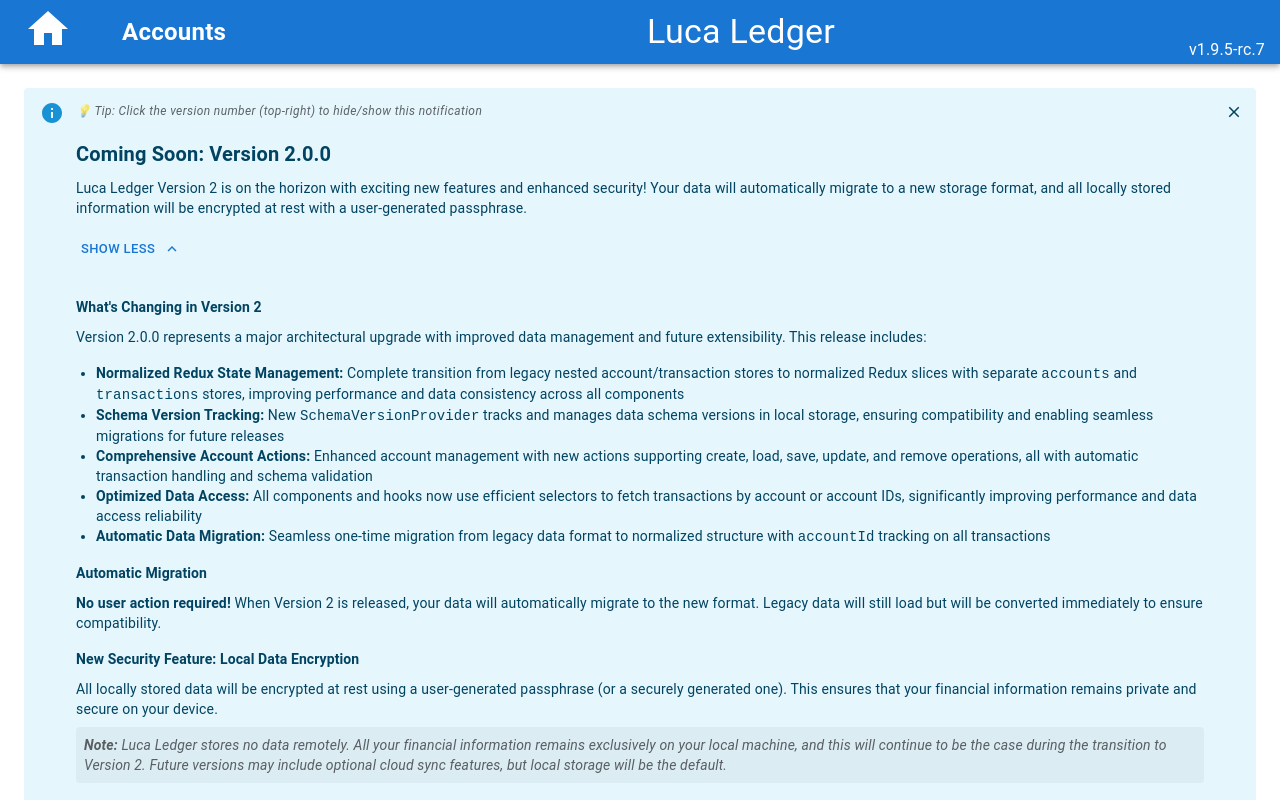
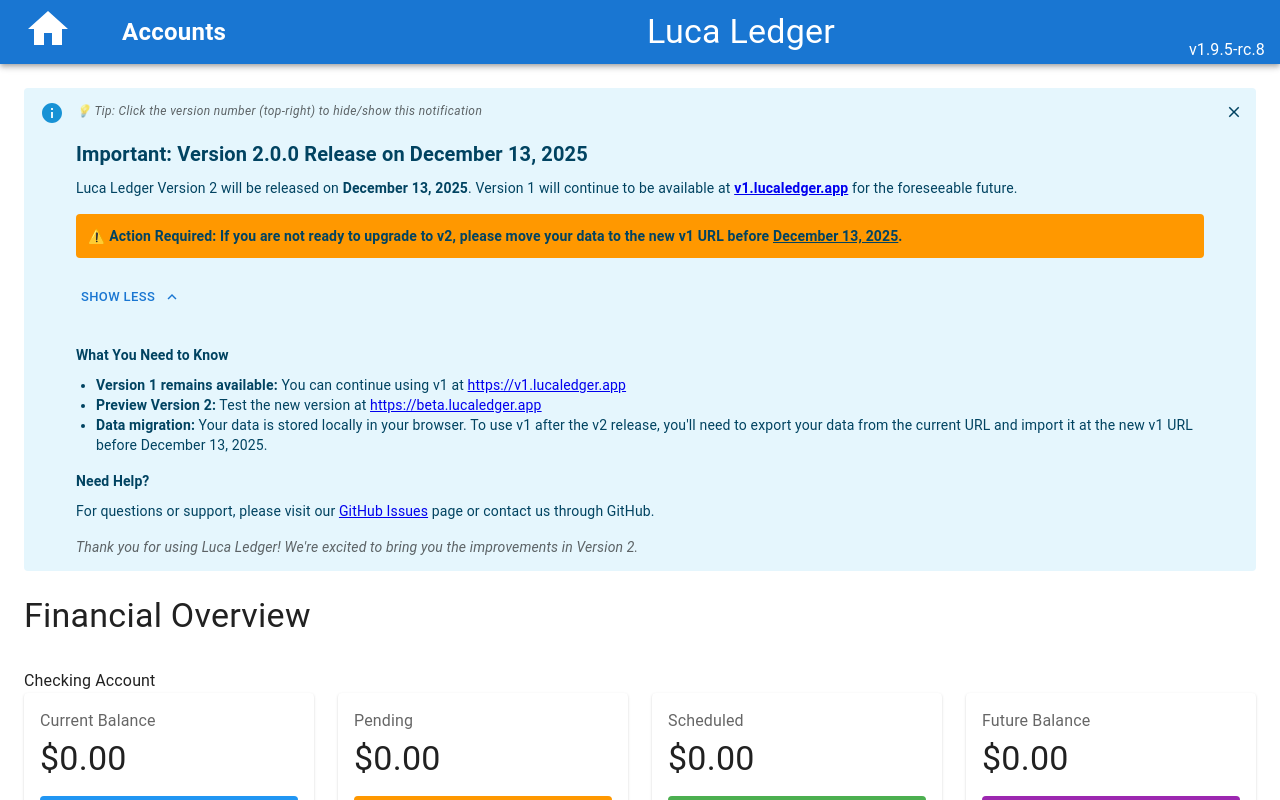
Before and after one commit to LucaFinancial/LucaLedger, a React (Vite) app: page / in a window 1280 px wide. Both pictures are taken after a click on the button "LEARN MORE". Shown: the top 800 px of the page. Built offline with nearby package versions, Linux system fonts and the light colour scheme.

Commit message:
feat: update v2 release announcement with migration instructions
Co-authored-by: jwaspin <6432180+jwaspin@users.noreply.github.com>

```diff
--- a/package.json
+++ b/package.json
@@ -1,6 +1,6 @@
 {
   "name": "luca-ledger",
-  "version": "1.9.5-rc.7",
+  "version": "1.9.5-rc.8",
   "homepage": "https://lucaledger.app/",
   "type": "module",
   "license": "MIT",
--- a/src/components/AnnouncementBanner/AnnouncementBanner.jsx
+++ b/src/components/AnnouncementBanner/AnnouncementBanner.jsx
@@ -16,7 +16,7 @@ import { useState, useEffect } from 'react';
 
 import { version as currentVersion } from '../../../package.json';
 
-const STORAGE_KEY = 'announcementBannerDismissed_v2';
+const STORAGE_KEY = 'announcementBannerDismissed_v2_migration';
 
 export default function AnnouncementBanner() {
   const [dismissed, setDismissed] = useState(false);
@@ -87,16 +87,39 @@ export default function AnnouncementBanner() {
           component='div'
           sx={{ mb: 1, fontWeight: 'bold' }}
         >
-          Coming Soon: Version 2.0.0
+          Important: Version 2.0.0 Release on December 13, 2025
         </Typography>
         <Typography
           variant='body2'
-          sx={{ mb: 1 }}
+          sx={{ mb: 2 }}
         >
-          Luca Ledger Version 2 is on the horizon with exciting new features and
-          enhanced security! Your data will automatically migrate to a new
-          storage format, and all locally stored information will be encrypted
-          at rest with a user-generated passphrase.
+          Luca Ledger Version 2 will be released on{' '}
+          <strong>December 13, 2025</strong>. Version 1 will continue to be
+          available at{' '}
+          <a
+            href='https://v1.lucaledger.app'
+            target='_blank'
+            rel='noopener noreferrer'
+            style={{ fontWeight: 'bold' }}
+          >
+            v1.lucaledger.app
+          </a>{' '}
+          for the foreseeable future.
+        </Typography>
+        <Typography
+          variant='body2'
+          sx={{
+            mb: 2,
+            p: 1.5,
+            backgroundColor: 'warning.light',
+            borderRadius: 1,
+            fontWeight: 'bold',
+          }}
+        >
+          ⚠️ Action Required: If you are not ready to upgrade to v2, please move
+          your data to the new v1 URL before{' '}
+          <span style={{ textDecoration: 'underline' }}>December 13, 2025</span>
+          .
         </Typography>
 
         <Button
@@ -114,13 +137,7 @@ export default function AnnouncementBanner() {
               variant='subtitle2'
               sx={{ fontWeight: 'bold', mb: 1 }}
             >
-              What&apos;s Changing in Version 2
-            </Typography>
-            <Typography
-              variant='body2'
-              sx={{ mb: 2 }}
-            >
-              Version 2.0.0 represents a major architectural upgrade with improved data management and future extensibility. This release includes:
+              What You Need to Know
             </Typography>
             <Typography
               variant='body2'
@@ -128,11 +145,33 @@ export default function AnnouncementBanner() {
               sx={{ mb: 2 }}
             >
               <ul style={{ marginTop: 0, paddingLeft: '20px' }}>
-                <li><strong>Normalized Redux State Management:</strong> Complete transition from legacy nested account/transaction stores to normalized Redux slices with separate <code>accounts</code> and <code>transactions</code> stores, improving performance and data consistency across all components</li>
-                <li><strong>Schema Version Tracking:</strong> New <code>SchemaVersionProvider</code> tracks and manages data schema versions in local storage, ensuring compatibility and enabling seamless migrations for future releases</li>
-                <li><strong>Comprehensive Account Actions:</strong> Enhanced account management with new actions supporting create, load, save, update, and remove operations, all with automatic transaction handling and schema validation</li>
-                <li><strong>Optimized Data Access:</strong> All components and hooks now use efficient selectors to fetch transactions by account or account IDs, significantly improving performance and data access reliability</li>
-                <li><strong>Automatic Data Migration:</strong> Seamless one-time migration from legacy data format to normalized structure with <code>accountId</code> tracking on all transactions</li>
+                <li>
+                  <strong>Version 1 remains available:</strong> You can continue
+                  using v1 at{' '}
+                  <a
+                    href='https://v1.lucaledger.app'
+                    target='_blank'
+                    rel='noopener noreferrer'
+                  >
+                    https://v1.lucaledger.app
+                  </a>
+                </li>
+                <li>
+                  <strong>Preview Version 2:</strong> Test the new version at{' '}
+                  <a
+                    href='https://beta.lucaledger.app'
+                    target='_blank'
+                    rel='noopener noreferrer'
+                  >
+                    https://beta.lucaledger.app
+                  </a>
+                </li>
+                <li>
+                  <strong>Data migration:</strong> Your data is stored locally
+                  in your browser. To use v1 after the v2 release, you&apos;ll
+                  need to export your data from the current URL and import it at
+                  the new v1 URL before December 13, 2025.
+                </li>
               </ul>
             </Typography>
 
@@ -140,65 +179,21 @@ export default function AnnouncementBanner() {
               variant='subtitle2'
               sx={{ fontWeight: 'bold', mb: 1 }}
             >
-              Automatic Migration
+              Need Help?
             </Typography>
             <Typography
               variant='body2'
               sx={{ mb: 2 }}
             >
-              <strong>No user action required!</strong> When Version 2 is
-              released, your data will automatically migrate to the new format.
-              Legacy data will still load but will be converted immediately to
-              ensure compatibility.
-            </Typography>
-
-            <Typography
-              variant='subtitle2'
-              sx={{ fontWeight: 'bold', mb: 1 }}
-            >
-              New Security Feature: Local Data Encryption
-            </Typography>
-            <Typography
-              variant='body2'
-              sx={{ mb: 1 }}
-            >
-              All locally stored data will be encrypted at rest using a
-              user-generated passphrase (or a securely generated one). This
-              ensures that your financial information remains private and secure
-              on your device.
-            </Typography>
-            <Typography
-              variant='body2'
-              sx={{
-                mb: 2,
-                fontStyle: 'italic',
-                color: 'text.secondary',
-                backgroundColor: 'rgba(0, 0, 0, 0.04)',
-                padding: 1,
-                borderRadius: 1,
-              }}
-            >
-              <strong>Note:</strong> Luca Ledger stores no data remotely. All
-              your financial information remains exclusively on your local
-              machine, and this will continue to be the case during the
-              transition to Version 2. Future versions may include optional
-              cloud sync features, but local storage will be the default.
-            </Typography>
-            <Typography
-              variant='subtitle2'
-              sx={{ fontWeight: 'bold', mb: 1 }}
-            >
-              What to Expect
-            </Typography>
-            <Typography
-              variant='body2'
-              sx={{ mb: 2 }}
-            >
-              After the migration, you&apos;ll continue using Luca Ledger as
-              normal, with the added benefit of encryption and improved data
-              handling. More information, including the official release date,
-              will be provided as we get closer to launch. We anticipate the
-              release to be in early 2026.
+              For questions or support, please visit our{' '}
+              <a
+                href='https://github.com/LucaFinancial/LucaLedger/issues'
+                target='_blank'
+                rel='noopener noreferrer'
+              >
+                GitHub Issues
+              </a>{' '}
+              page or contact us through GitHub.
             </Typography>
 
             <Typography
@@ -206,8 +201,8 @@ export default function AnnouncementBanner() {
               color='text.secondary'
               sx={{ fontStyle: 'italic' }}
             >
-              Stay tuned for updates! We&apos;re excited to bring you these
-              improvements.
+              Thank you for using Luca Ledger! We&apos;re excited to bring you
+              the improvements in Version 2.
             </Typography>
           </Box>
         </Collapse>
```
